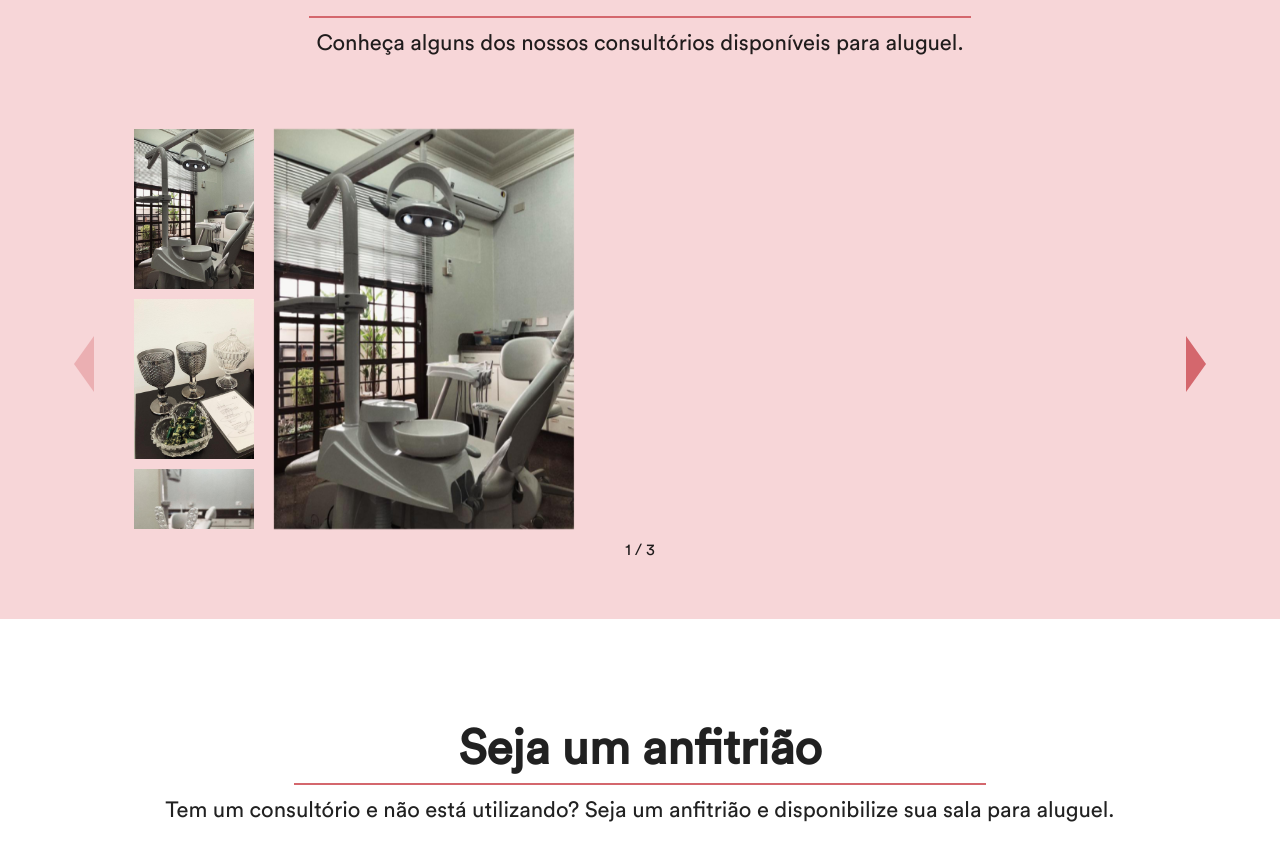
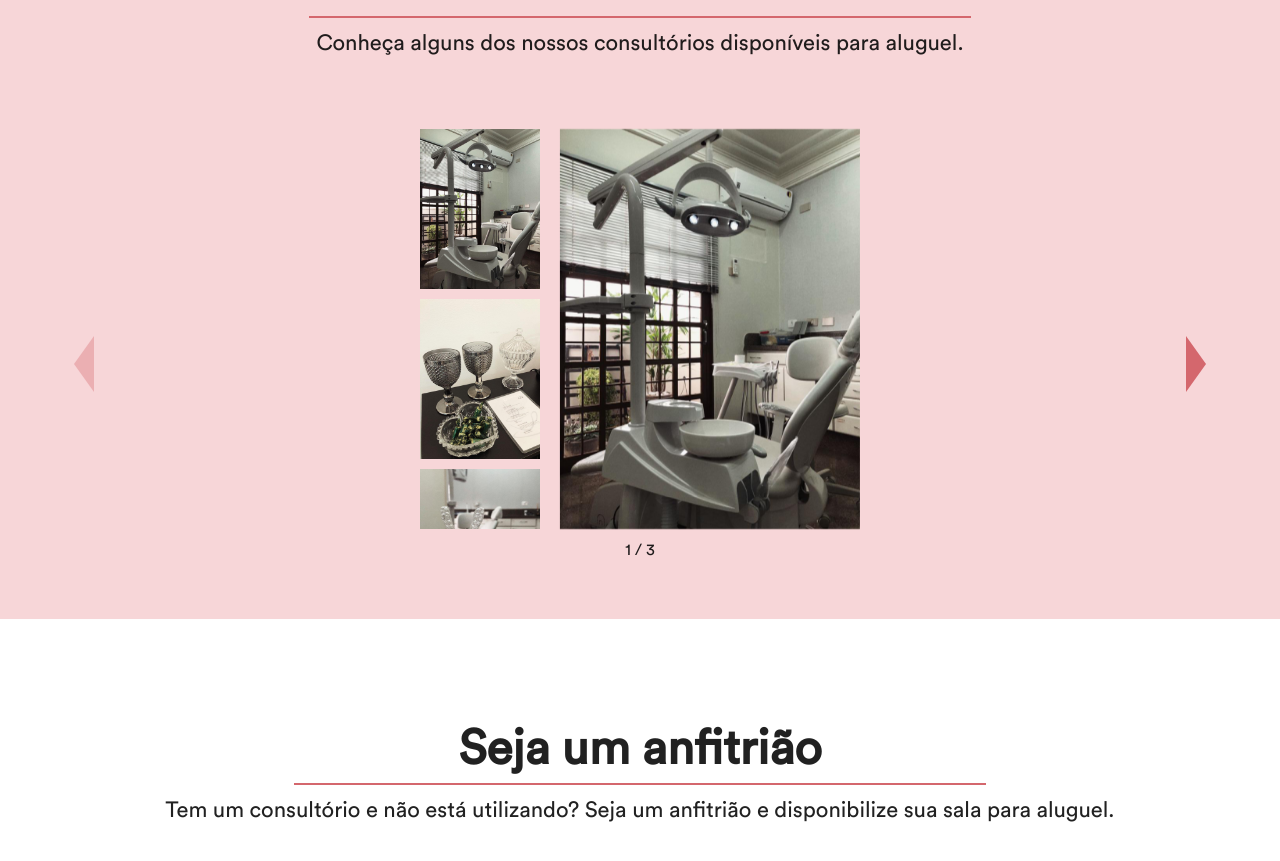
Before and after one commit to joao-vitorg/ppuse, a React (Vite) app: page / in a window 1280 px wide. Shown: the part 2182-3043 px from the top of the page. Built offline with nearby package versions, Linux system fonts and the light colour scheme; no server answers.

Commit message:
Consultorios center

```diff
--- a/src/components/main/sections/consultorios/Consultorios.module.css
+++ b/src/components/main/sections/consultorios/Consultorios.module.css
@@ -5,6 +5,7 @@
 
 .container {
 	display: flex;
+	justify-content: center;
 	max-height: 400px;
 	gap: 10px;
 	margin: 30px 70px 40px;
```
